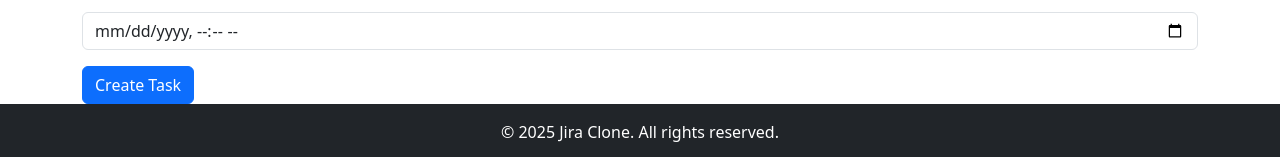
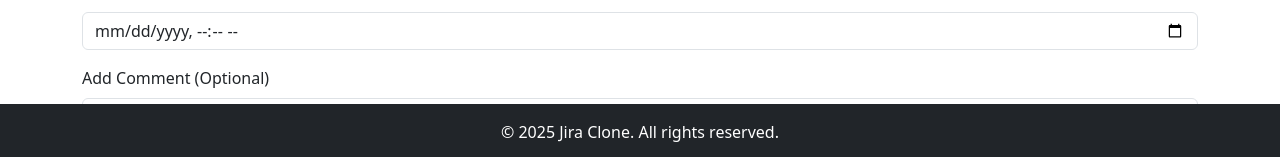
Before and after one commit to ayushimehta23/nextwave-jira-frontend, a Next.js app: page /projects/1/add-task in a window 1280 px wide. Shown: the part 640-797 px from the top of the page. Built offline with nearby package versions, Linux system fonts and the light colour scheme; no server answers.

Commit message:
Add comment for tasks

```diff
--- a/src/app/projects/[id]/add-task/page.tsx
+++ b/src/app/projects/[id]/add-task/page.tsx
@@ -20,6 +20,7 @@ export default function AddTaskPage() {
     project: Number(id),
     priority: "medium", // Default priority
     deadline: "", // ✅ Added deadline field
+    comment: "", // ✅ Added comment field
   });
 
   // Fetch project details to get assigned users
@@ -46,6 +47,7 @@ export default function AddTaskPage() {
         assigned_to_id: Number(taskData.assigned_to_id),
         priority: taskData.priority, // Include priority
         deadline: taskData.deadline ? new Date(taskData.deadline).toISOString() : null, // ✅ Convert deadline to ISO format
+        comment: taskData.comment, // ✅ Send comment along with task
       })
     );
 
@@ -103,6 +105,19 @@ export default function AddTaskPage() {
             onChange={handleChange}
           />
         </div>
+
+        {/* ✅ Comment Input Section */}
+        <div className="mb-3">
+          <label className="form-label">Add Comment (Optional)</label>
+          <textarea
+            name="comment"
+            className="form-control"
+            placeholder="Add a comment..."
+            value={taskData.comment}
+            onChange={handleChange}
+          />
+        </div>
+
         <button type="submit" className="btn btn-primary">Create Task</button>
       </form>
     </div>
--- a/src/app/store/slices/projectSlice.ts
+++ b/src/app/store/slices/projectSlice.ts
@@ -11,6 +11,7 @@ export interface Task {
   project: number; // Project ID reference
   assigned_to_id: number | null; // User ID reference
   assigned_to: { id: number; username: string; email: string } | null;
+  comments: [{id: number; user: string; text: string; created_at: string}] | [];
   deadline: string | null;
   priority: string;
 }
--- a/src/app/store/slices/taskSlice.ts
+++ b/src/app/store/slices/taskSlice.ts
@@ -21,7 +21,8 @@ interface TaskCreate {
   project: number;
   assigned_to_id: number;
   priority: string;
-  deadline: string | null
+  deadline: string | null;
+  comment: string
 }
 
 interface TaskState {
```
Also changed, not shown: src/app/projects/[id]/kanban/page.tsx (+15 -0 lines).
